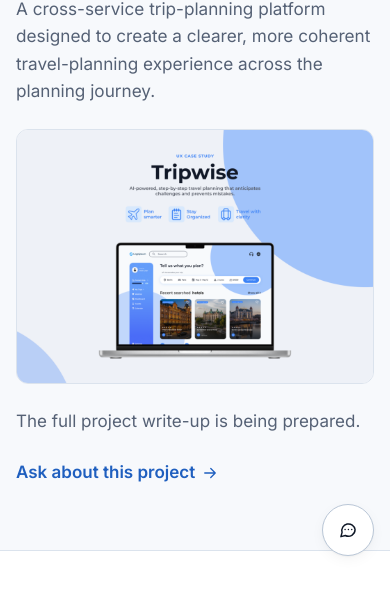
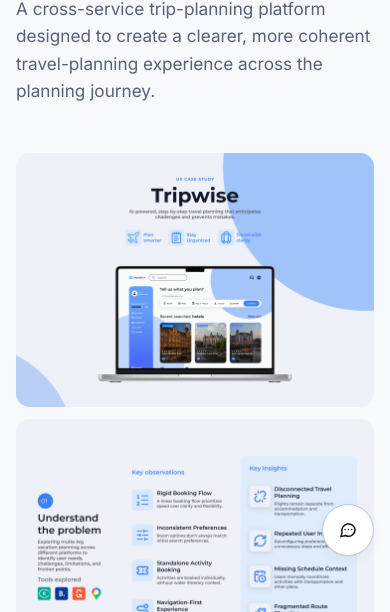
Before and after one commit to leojonesgen-web/jonesuxdesigns-astro, an Astro site: page /projects/tripwise in a window 390 px wide. Shown: the part 272-884 px from the top of the page. Built offline with nearby package versions, Linux system fonts and the light colour scheme; Astro itself is replaced by a stand-in of ours.

Commit message:
TripWise project page: case-study slides in a centred media container
- Seven presentation slides in the supplied order, inside the 1240px content
  container (scaled from 1440×1024 exports), 26px radius, 24px gaps
- Title block aligned with the media container
- Project pages without slides keep the cover image and note

Co-Authored-By: Claude Opus 5.5 <noreply@anthropic.com>
Claude-Session: https://claude.ai/code/session_01Ew1XtTAvXjwEZxzDiqstA5

```diff
--- a/src/data/projects.ts
+++ b/src/data/projects.ts
@@ -7,6 +7,11 @@ import drivePoint from '../assets/projects/drive-point.png';
 import primeRegent from '../assets/projects/prime-regent.png';
 import stellarTime from '../assets/projects/stellar-time.png';
 import nestStory from '../assets/projects/nest-story.png';
+
+/** Case-study presentation images, in display order (1440×1024 each). */
+const tripwiseGallery = Object.values(
+  import.meta.glob<{ default: ImageMetadata }>('../assets/projects/tripwise/*.png', { eager: true }),
+).map((m) => m.default);
 
 export interface Project {
   /** URL segment: /projects/<slug>/ */
@@ -20,6 +25,8 @@ export interface Project {
   /** Describes what the image shows, for screen readers. */
   imageAlt: string;
   group: 'selected' | 'broader';
+  /** Presentation images shown full width on the project page, in order. */
+  gallery?: ImageMetadata[];
 }
 
 export const projects: Project[] = [
@@ -32,6 +39,7 @@ export const projects: Project[] = [
     image: tripwise,
     imageAlt: 'TripWise trip-planning interface shown on a laptop screen',
     group: 'selected',
+    gallery: tripwiseGallery,
   },
   {
     slug: 'stepwise',
--- a/src/pages/projects/[slug].astro
+++ b/src/pages/projects/[slug].astro
@@ -30,23 +30,79 @@ const { project } = Astro.props;
         <p class="project__summary">{project.summary}</p>
       </header>
 
-      <div class="project__media">
-        <Image src={project.image} alt={project.imageAlt} widths={[640, 1024]} sizes="(max-width: 1024px) 100vw, 1024px" loading="eager" />
-      </div>
+      {
+        !project.gallery && (
+          <>
+            <div class="project__media">
+              <Image src={project.image} alt={project.imageAlt} widths={[640, 1024]} sizes="(max-width: 1024px) 100vw, 1024px" loading="eager" />
+            </div>
+            <p class="project__note">The full project write-up is being prepared.</p>
+          </>
+        )
+      }
+    </div>
 
-      <p class="project__note">The full project write-up is being prepared.</p>
+    {
+      project.gallery && (
+        <div class="container"><div class="gallery">
+          {project.gallery.map((img, i) => (
+            <Image
+              class="gallery__image"
+              src={img}
+              alt={`${project.title} case study, slide ${i + 1} of ${project.gallery!.length}`}
+              widths={[720, 1080, 1440, 2160]}
+              sizes="(max-width: 1288px) calc(100vw - 48px), 1240px"
+              loading={i === 0 ? 'eager' : 'lazy'}
+            />
+          ))}
+        </div></div>
+      )
+    }
+
+    <div class="container project__foot">
       <a class="text-link" href={contactHref}>Ask about this project <Icon name="arrow-right" size={18} /></a>
     </div>
   </article>
 </BaseLayout>
 
 <style>
+  /* Case-study media: centred, constrained to the site container (1440×1024 is the export size, not display size) */
+  .gallery {
+    display: flex;
+    flex-direction: column;
+    gap: var(--space-4);
+    width: 100%;
+    margin-top: var(--space-6);
+  }
+
+  .gallery__image {
+    display: block;
+    width: 100%;
+    height: auto;
+    aspect-ratio: 1440 / 1024;
+    object-fit: cover;
+    border-radius: 26px;
+  }
+
+  .project__foot {
+    margin-top: var(--space-6);
+  }
+
+  @media (max-width: 768px) {
+    .gallery {
+      gap: var(--space-2);
+    }
+
+    .gallery__image {
+      border-radius: 14px;
+    }
+  }
+
   .project__inner {
     display: flex;
     flex-direction: column;
     align-items: flex-start;
     gap: var(--space-4);
-    max-width: calc(1024px + var(--gutter) * 2);
   }
 
   .project__header {
```
Also changed, not shown: src/assets/case-studies/tripwise/01.png (added), src/assets/case-studies/tripwise/02.png (added), src/assets/case-studies/tripwise/03.png (added), src/assets/case-studies/tripwise/04.png (added), src/assets/case-studies/tripwise/05.png (added), src/assets/case-studies/tripwise/06.png (added), src/assets/case-studies/tripwise/07.png (added), src/assets/projects/tripwise/01.png (added), src/assets/projects/tripwise/02.png (added), src/assets/projects/tripwise/03.png (added), src/assets/projects/tripwise/04.png (added), src/assets/projects/tripwise/05.png (added), src/assets/projects/tripwise/06.png (added), src/assets/projects/tripwise/07.png (added).
